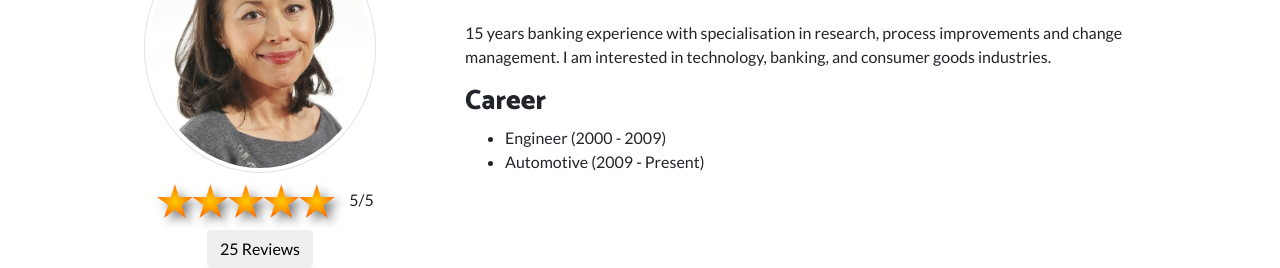
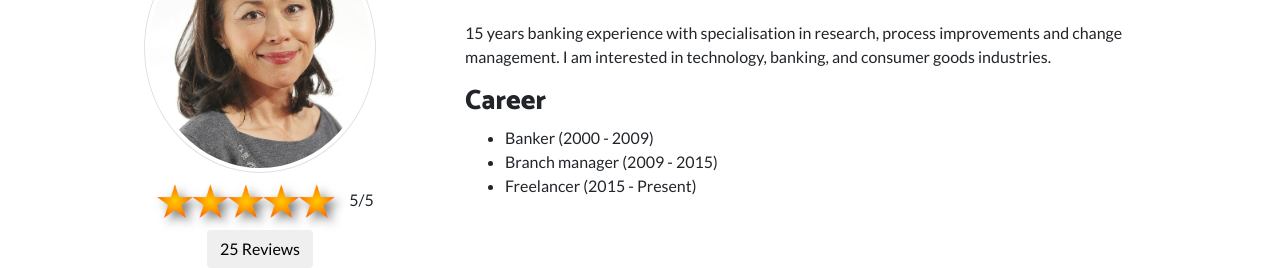
Before and after one commit to zhengyangtean/skillsFutureHackathon, a website: page public/profile.html in a window 1280 px wide. Shown: the part 218-486 px from the top of the page. Drawn offline with nearby package versions, Linux system fonts and the light colour scheme.

Commit message:
job title update

```diff
--- a/public/profile.html
+++ b/public/profile.html
@@ -86,8 +86,9 @@
                         </p>
                         <h3>Career</h3>
                         <ul>
-                            <li> Engineer (2000 - 2009) </li>
-                            <li> Automotive (2009 - Present) </li>
+                            <li> Banker (2000 - 2009) </li>
+                            <li> Branch manager (2009 - 2015) </li>
+                            <li> Freelancer (2015 - Present) </li>
                         </ul>
                     </div>
                 </div>
```
